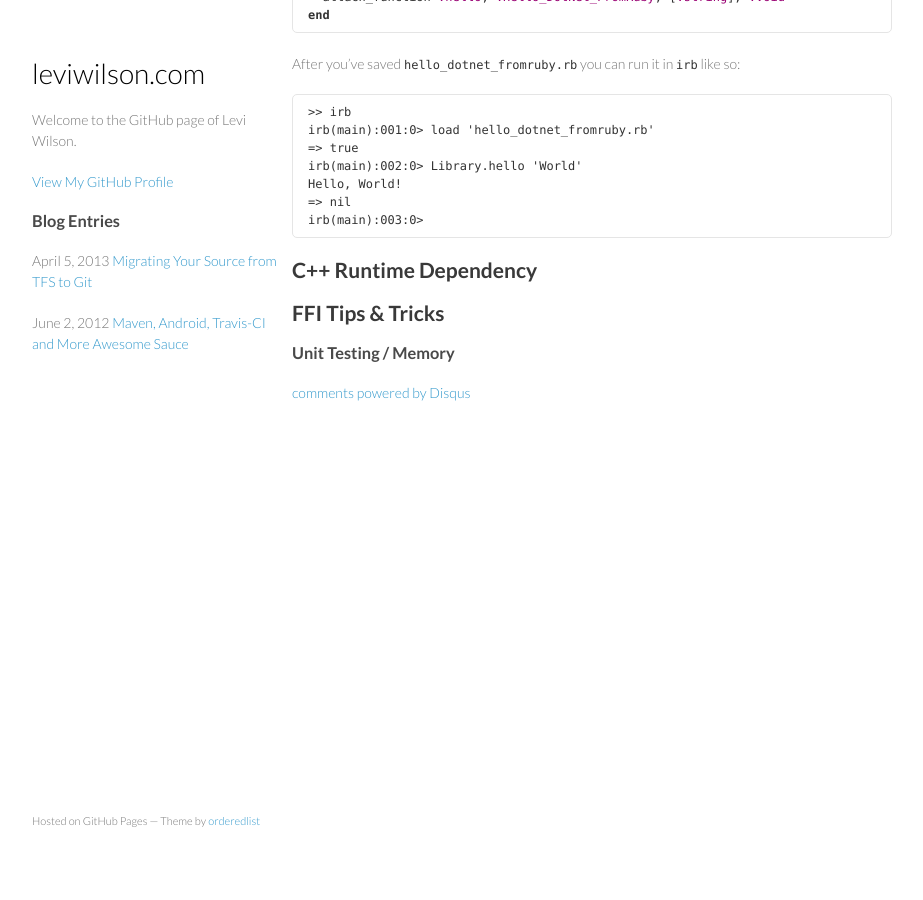
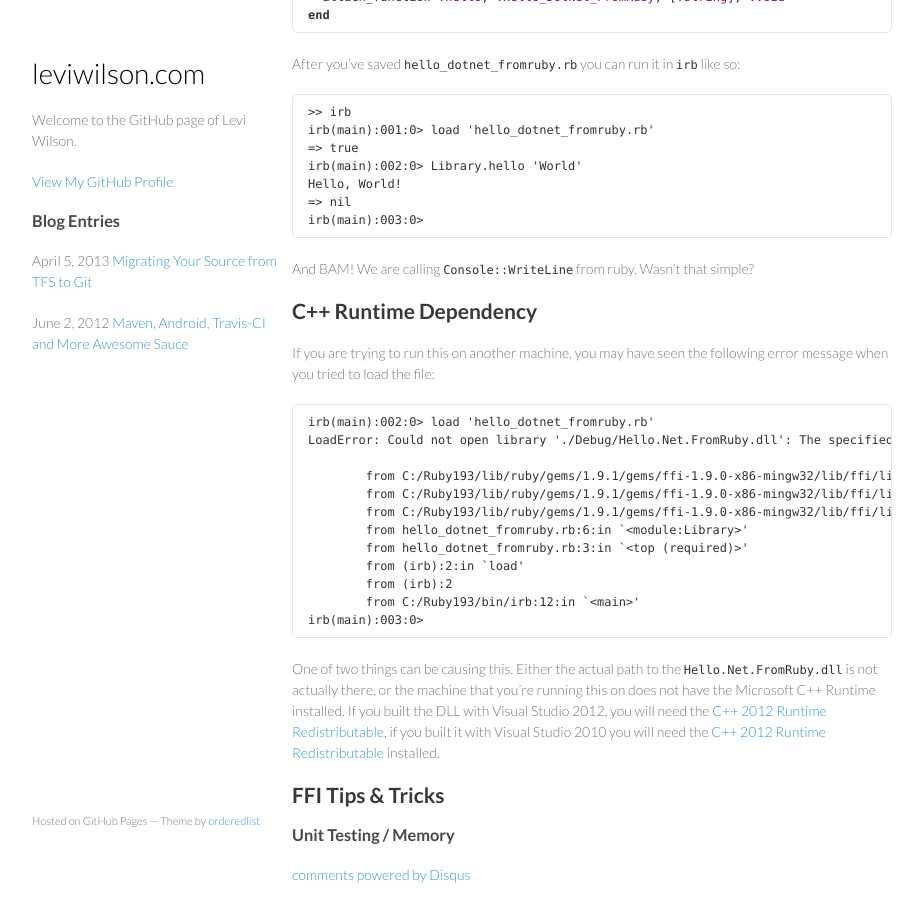
Before and after one commit to leviwilson/leviwilson.github.com, a Jekyll site: the page built from 2013-10-17-invoking-.net-from-ruby.md, in a window 1280 px wide and 900 px high, scrolled down 2143 px. Shown: the whole window, without its empty margins (178-1101 px from the left). Built offline with Jekyll 4.4.1, drawn with Linux system fonts in a browser that asks for light colours; Markdown is read by kramdown in place of the engine named in the settings; comment, search, counter and statistics services are not loaded; before the commit the page ends 2596 px from its top, so only the background shows below that.

Commit message:
add section about the C++ runtime dependency

````diff
--- a/2013-10-17-invoking-.net-from-ruby.md
+++ b/2013-10-17-invoking-.net-from-ruby.md
@@ -106,9 +106,27 @@ Hello, World!
 irb(main):003:0>
 ```
 
-
+And BAM! We are calling `Console::WriteLine` from ruby. Wasn't that simple?
 
 ## C++ Runtime Dependency
+If you are trying to run this on another machine, you may have seen the following error message when you tried to load the file:
+
+```
+irb(main):002:0> load 'hello_dotnet_fromruby.rb'
+LoadError: Could not open library './Debug/Hello.Net.FromRuby.dll': The specified module could not be found.
+
+        from C:/Ruby193/lib/ruby/gems/1.9.1/gems/ffi-1.9.0-x86-mingw32/lib/ffi/library.rb:123:in `block in ffi_lib'
+        from C:/Ruby193/lib/ruby/gems/1.9.1/gems/ffi-1.9.0-x86-mingw32/lib/ffi/library.rb:90:in `map'
+        from C:/Ruby193/lib/ruby/gems/1.9.1/gems/ffi-1.9.0-x86-mingw32/lib/ffi/library.rb:90:in `ffi_lib'
+        from hello_dotnet_fromruby.rb:6:in `<module:Library>'
+        from hello_dotnet_fromruby.rb:3:in `<top (required)>'
+        from (irb):2:in `load'
+        from (irb):2
+        from C:/Ruby193/bin/irb:12:in `<main>'
+irb(main):003:0>
+```
+
+One of two things can be causing this. Either the actual path to the `Hello.Net.FromRuby.dll` is not actually there, or the machine that you're running this on does not have the Microsoft C++ Runtime installed. If you built the DLL with Visual Studio 2012, you will need the [C++ 2012 Runtime Redistributable](http://www.microsoft.com/en-us/download/details.aspx?id=30679), if you built it with Visual Studio 2010 you will need the [C++ 2012 Runtime Redistributable](http://www.microsoft.com/en-us/download/details.aspx?id=5555) installed.
 
 ## FFI Tips & Tricks
 
````
